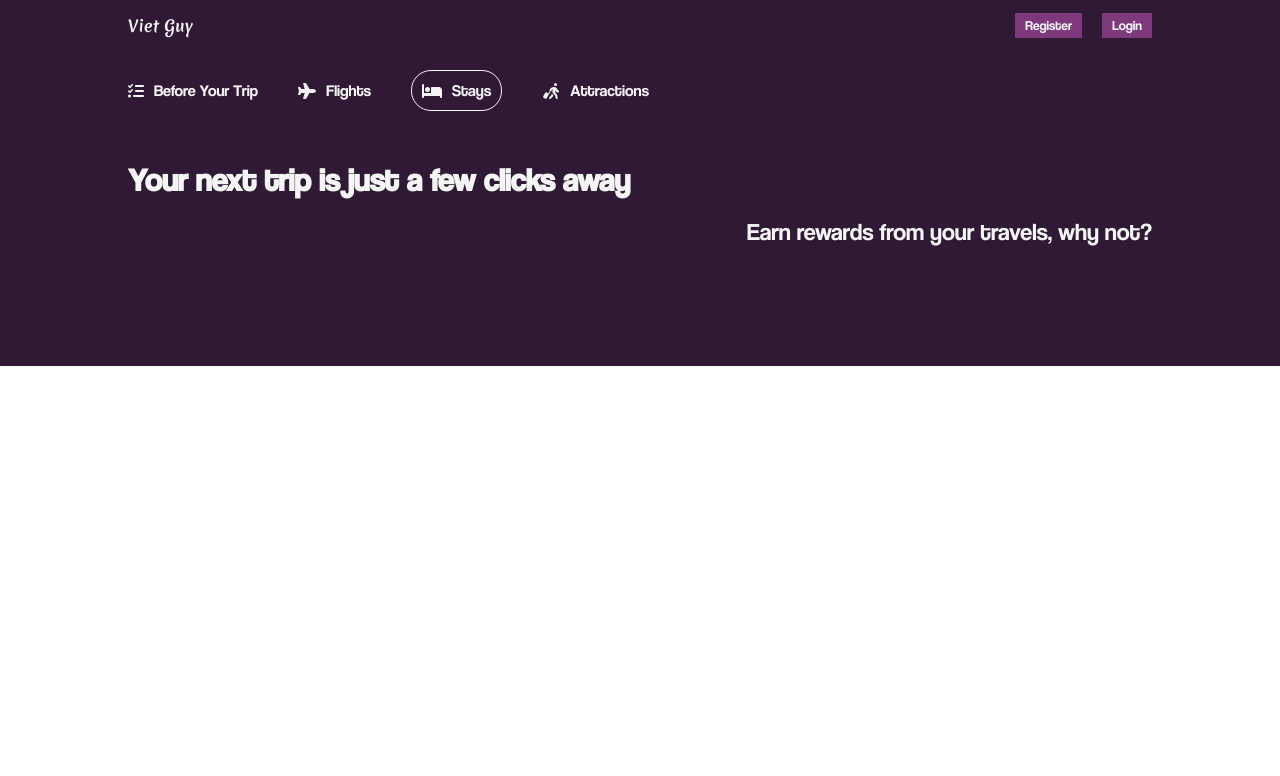
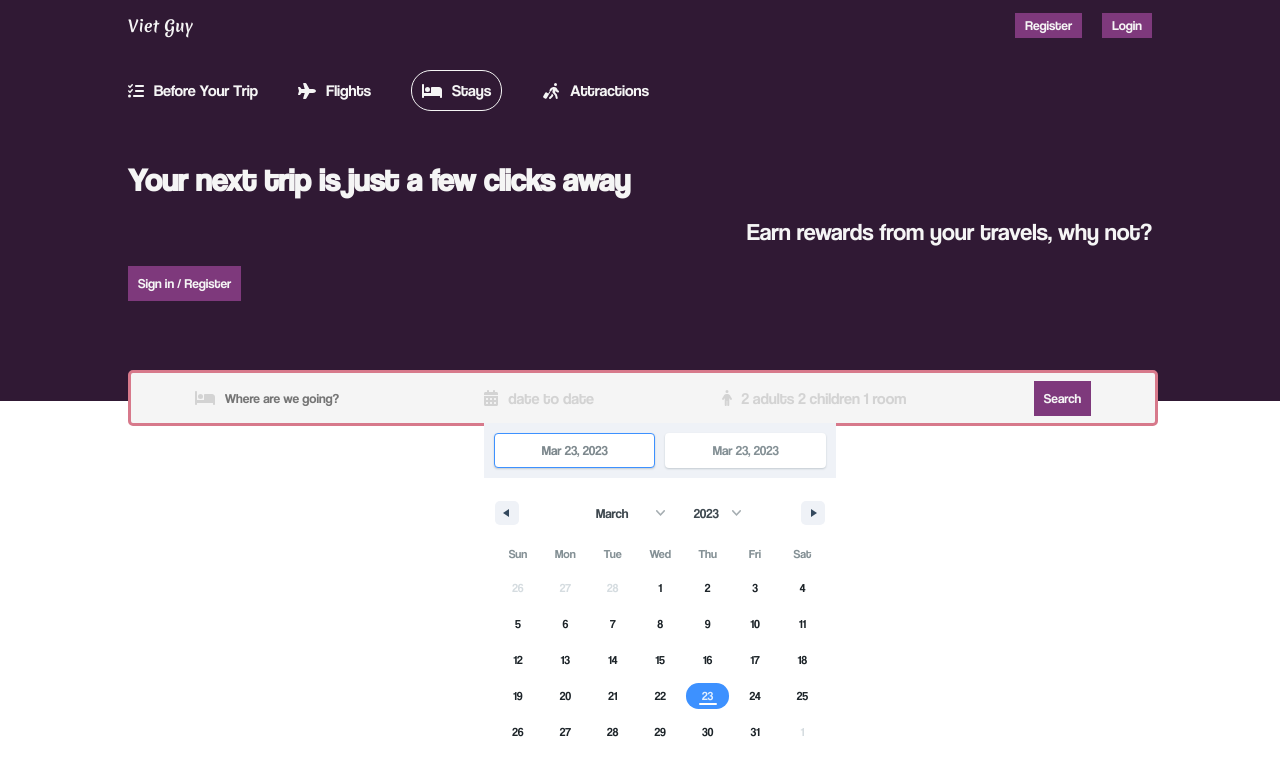
Before and after one commit to Victoria-Q-Le/booking-app-client, a React (Create React App) app: page /home in a window 1280 px wide. Shown: the top 776 px of the page. Built offline with nearby package versions, Linux system fonts and the light colour scheme.

Commit message:
date range picker

```diff
--- a/package.json
+++ b/package.json
@@ -10,7 +10,9 @@
     "@testing-library/jest-dom": "^5.16.5",
     "@testing-library/react": "^13.4.0",
     "@testing-library/user-event": "^13.5.0",
+    "date-fns": "^2.29.3",
     "react": "^18.2.0",
+    "react-date-range": "^1.4.0",
     "react-dom": "^18.2.0",
     "react-router-dom": "^6.9.0",
     "react-scripts": "5.0.1",
--- a/src/components/header/Header.js
+++ b/src/components/header/Header.js
@@ -1,8 +1,19 @@
-import { faBed, faListCheck, faPersonWalkingLuggage, faPlane } from '@fortawesome/free-solid-svg-icons'
+import { faBed, faCalendarDays, faListCheck, faPerson, faPersonWalkingLuggage, faPlane } from '@fortawesome/free-solid-svg-icons'
 import { FontAwesomeIcon } from '@fortawesome/react-fontawesome'
 import './header.css'
+import { DateRange } from 'react-date-range'
+import { useState } from 'react'
+import 'react-date-range/dist/styles.css';
+import 'react-date-range/dist/theme/default.css';
+import {format} from "date-fns"
 
 const Header = () => {
+
+  const [date, setDate] = useState([{
+    startDate: new Date(),
+    endDate: new Date(),
+    key: 'selection'
+  }])
   return (
     <div className='header'>
       <div className='headerContainer'>
@@ -39,6 +50,39 @@ const Header = () => {
         </p>
         {/* END OF HEADER TEXT */}
 
+        {/* HEADER BUTTON */}
+        <button className='headerBtn'>Sign in / Register</button>
+        {/* END OF HEADER BUTTON */}
+
+        {/* SEARCH BOX */}
+        <div className='headerSearch'>
+          <div className='headerSearchItem'>
+            <FontAwesomeIcon icon={faBed} className='headerIcon' />
+            <input type='text' placeholder='Where are we going?'className='headerSearchInput'/>
+          </div>
+
+          <div className='headerSearchItem'>
+            <FontAwesomeIcon icon={faCalendarDays} className='headerIcon' />
+            <span className='headerSearchText'>date to date</span>
+            <DateRange
+              editableDateInputs={true}
+              onChange={newDate => setDate([newDate.selection])}
+              moveRangeOnFirstSelection={false}
+              ranges={date}
+              className='date'
+            />
+          </div>
+
+          <div className='headerSearchItem'>
+            <FontAwesomeIcon icon={faPerson} className='headerIcon' />
+            <span className='headerSearchText'>2 adults 2 children 1 room</span>
+          </div>
+
+          <div className='headerSearchItem'>
+            <button className='headerBtn'>Search</button>
+          </div>
+        </div>
+        {/* END OF SEARCH BOX */}
       </div>
     </div>
   )
--- a/src/components/header/header.css
+++ b/src/components/header/header.css
@@ -2,6 +2,8 @@
     background-color: #301934;
     display: flex;
     justify-content: center;
+    position: relative;
+    color: whitesmoke;
 }
 
 .headerContainer {
@@ -31,3 +33,53 @@
 .headerDesc {
     margin: 20px 0 ;
 }
+
+.headerBtn {
+    background-color: #7e397c;
+    font-weight: 500;
+    border: none;
+    padding: 10px;
+    cursor: pointer;
+    color: whitesmoke;
+}
+
+.headerSearch {
+    height: 30px;
+    background-color: whitesmoke;
+    border: 3px solid #d7798b;
+    display: flex;
+    align-items: center;
+    justify-content: space-around;
+    padding: 10px 0px;
+    border-radius: 5px;
+    position: absolute;
+    bottom: -25px;
+    width: 100%;
+    max-width: 1024px;
+}
+
+.headerIcon {
+    color: lightgray;
+}
+
+.headerSearchItem {
+    display: flex;
+    align-items: center;
+    gap: 10px;
+}
+
+.headerSearchInput {
+    border: none;
+    outline: none;
+    background-color: whitesmoke;
+}
+
+.headerSearchText {
+    color: lightgray;
+    cursor: pointer;
+}
+
+.date {
+    position: absolute;
+    top: 50px;
+}
--- a/src/pages/landing/landing.css
+++ b/src/pages/landing/landing.css
@@ -1,9 +1,3 @@
-* {
-    margin: 0;
-    box-sizing: border-box;
-    color: whitesmoke;
-}
-
 .landingPage {
     width: 100%;
     height: 100vh;
@@ -14,6 +8,7 @@
     position: relative;
     transition: 0.5s;
     font-family: "Merianda";
+    color: whitesmoke;
 }
 
 .video-bg {
```
Also changed, not shown: 1 other file (tests, documents, lock files or other folders).
